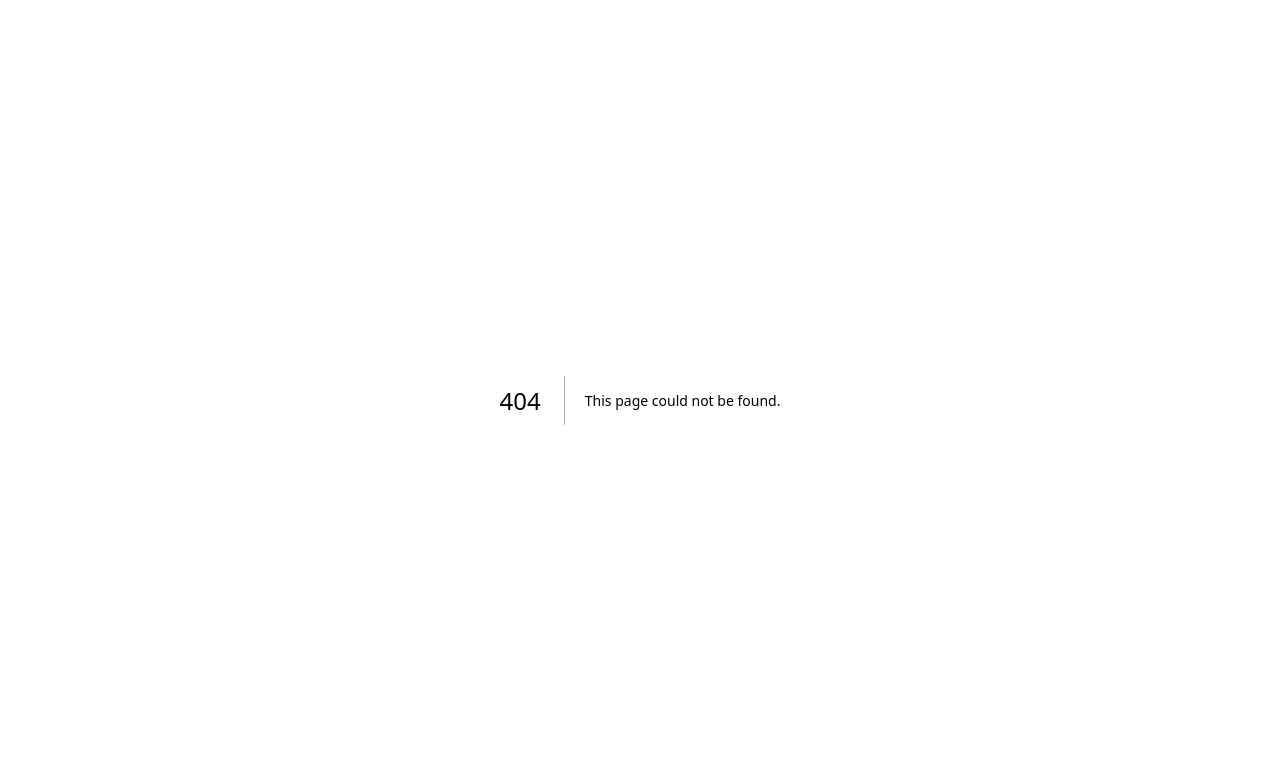
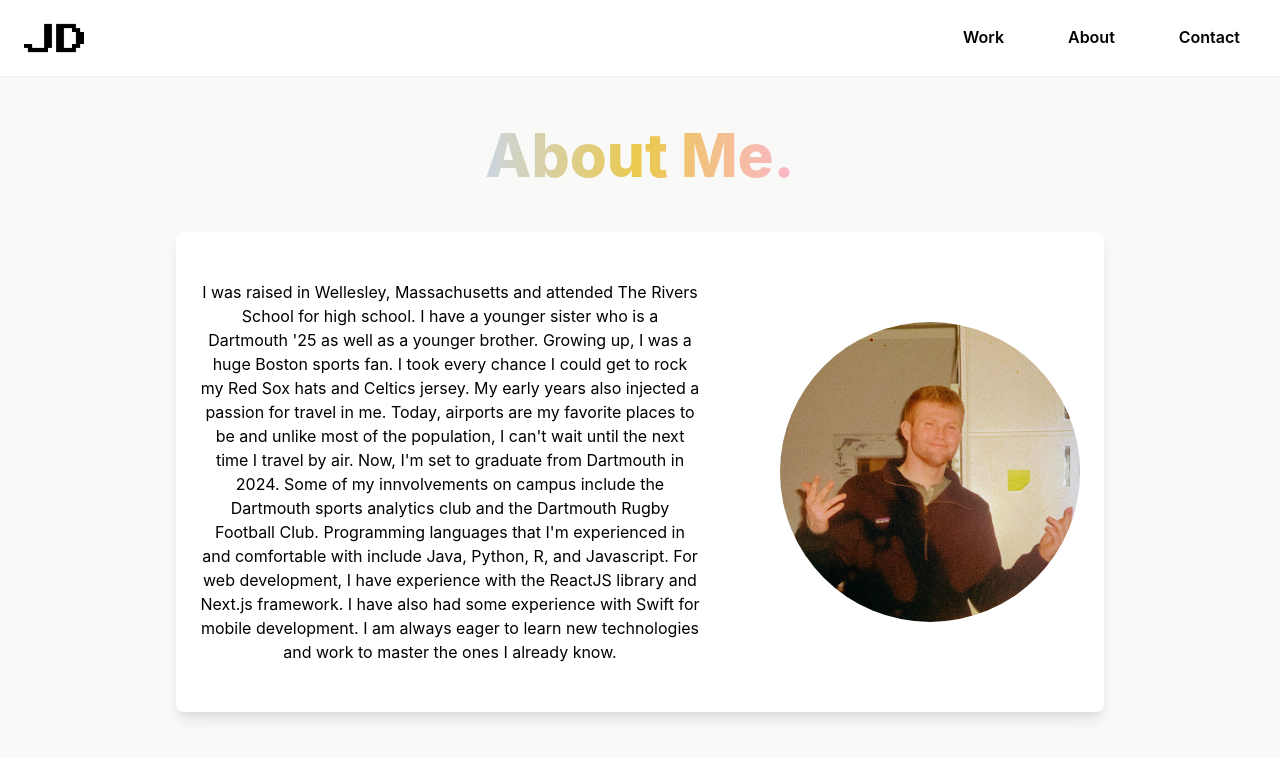
Before and after one commit to jcdesmond23/jackdesmond.dev, a Next.js app: page /about in a window 1280 px wide. Before the commit this address had no page. Shown: the top 758 px of the page. Built offline with nearby package versions, Linux system fonts and the light colour scheme.

Commit message:
About and Contact pages created

```diff
--- a/components/Container.js
+++ b/components/Container.js
@@ -6,7 +6,7 @@ export default function Container({ children, ...props }) {
         <>
             <NavBar/>
             <Flex
-            py='20'
+            pt={55}
             justifyContent='center'
             direction='column'
             as='main'
--- a/components/Hero.js
+++ b/components/Hero.js
@@ -1,4 +1,4 @@
-import { Center, Text, Stack, Flex} from "@chakra-ui/react"
+import { Text, Stack, Flex} from "@chakra-ui/react"
 
 export default function Hero() {
 
--- a/components/MenuLinks.js
+++ b/components/MenuLinks.js
@@ -14,9 +14,9 @@ export default function MenuLinks({isOpen}) {
             direction={["column", "row", "row", "row"]}
             pt={[4, 4, 0, 0]}
             >
-                <MenuItem to="" color='black' bg='white'>Work</MenuItem>
-                <MenuItem to="" color='black' bg='white'>About</MenuItem>
-                <MenuItem to="" color='black' bg='white'>Contact</MenuItem>
+                <MenuItem to="/" color='black' bg='white'>Work</MenuItem>
+                <MenuItem to="/about" color='black' bg='white'>About</MenuItem>
+                <MenuItem to="/contact" color='black' bg='white'>Contact</MenuItem>
             </Stack>
         </Box>
    )
--- /dev/null
+++ b/pages/about.js
@@ -0,0 +1,57 @@
+import Container from '../components/Container'
+import Head from 'next/head'
+import { Text, Stack, Flex, Image, Box} from "@chakra-ui/react"
+
+export default function About() {
+  return (
+    <Container>
+      <Head>
+        <title>Home - Jack Desmond</title>
+      </Head>
+      <Flex justifyContent='center' py={55} px={10}>
+            <Stack spacing={8} align='center' dir='column'>
+                <Text
+                    bgGradient='linear(to-r, gray.300, yellow.400, pink.200)'
+                    bgClip='text'
+                    fontSize='6xl'
+                    fontWeight='extrabold'
+                    textAlign='center'
+                >
+                    About Me.
+                </Text>
+                <Box
+                    bg='white'
+                    mx={8}
+                    display='flex'
+                    shadow='lg'
+                    rounded='lg'
+                >
+                    <Box
+                    py={12}
+                    px={6}
+                    >
+                        <Stack spacing={20} direction={['column', 'column', 'row', 'row']} align='center'>
+                            <Flex maxW='500'>
+                                <Text
+                                    bg='black'
+                                    bgClip='text'
+                                    fontWeight='base'
+                                    textAlign='center'
+                                >
+                                    I was raised in Wellesley, Massachusetts and attended The Rivers School for high school. I have a younger sister who is a Dartmouth '25 as well as a younger brother. Growing up, I was a huge Boston sports fan. I took every chance I could get to rock my Red Sox hats and Celtics jersey. My early years also injected a passion for travel in me. Today, airports are my favorite places to be and unlike most of the population, I can't wait until the next time I travel by air. Now, I'm set to graduate from Dartmouth in 2024. Some of my innvolvements on campus include the Dartmouth sports analytics club and the Dartmouth Rugby Football Club. Programming languages that I'm experienced in and comfortable with include Java, Python, R, and Javascript. For web development, I have experience with the ReactJS library and Next.js framework. I have also had some experience with Swift for mobile development. I am always eager to learn new technologies and work to master the ones I already know.
+                                </Text>
+                            </Flex>
+                            <Image
+                                borderRadius='full'
+                                boxSize='300px'
+                                src='/headshot.jpeg'
+                                alt='Jack Desmond'
+                            />
+                        </Stack>
+                    </Box>
+                </Box>
+            </Stack>
+        </Flex>
+    </Container>
+  )
+}
```
Also changed, not shown: pages/contact.js (added, +34 -0 lines), public/headshot.jpeg (added).
